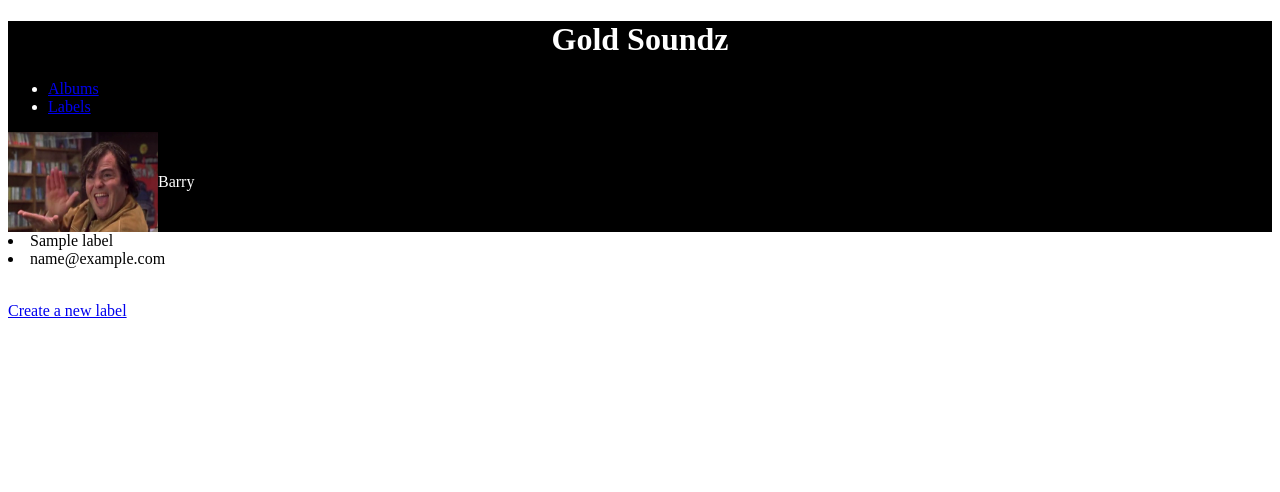
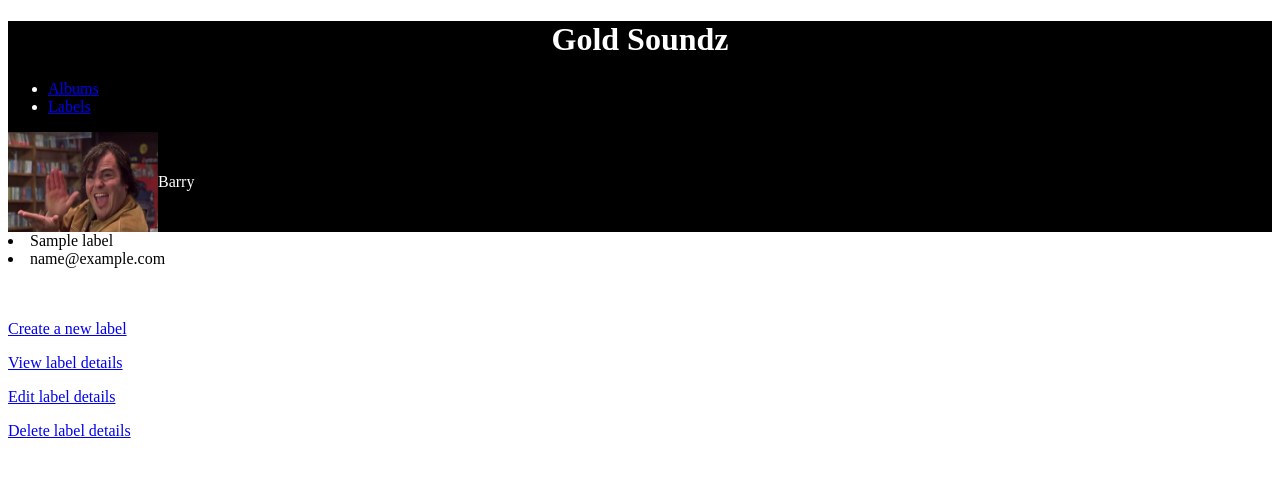
Before and after one commit to RatBoyJim/GoldSoundz, a Flask app: page /labels in a window 1280 px wide. Shown: the top 492 px of the page. Run offline with Flask 2, Linux system fonts and the light colour scheme; a database or web service that is not in the repository returns one stand-in record (values such as "Sample title"); some libraries are stand-ins or nearby versions.

Commit message:
CRUD fully working

```diff
--- a/controllers/album_controller.py
+++ b/controllers/album_controller.py
@@ -54,8 +54,6 @@ def edit_album(id):
     return render_template("albums/edit.html", album = album, labels = labels)
 
 
-#UPDATE
-
 @albums_blueprint.route("/albums/<id>", methods = ["POST"])
 def update_album(id):
     title = request.form["title"]
@@ -75,7 +73,7 @@ def update_album(id):
 
 #DELETE
 
-@albums_blueprint.route("/albums/<id>/delete", methods=["POST"])
+@albums_blueprint.route("/albums/<id>/delete", methods=["GET"])
 def delete_album(id):
     album_repository.delete(id)
     return redirect('/albums')
--- a/controllers/label_controller.py
+++ b/controllers/label_controller.py
@@ -55,14 +55,14 @@ def update_label(id):
     name = request.form["name"]
     email = request.form["email"]
 
-    label_update = Label(name, email)
+    label_update = Label(name, email, id)
     label_repository.update(label_update)
     return redirect('/labels')
 
 
 #DELETE
 
-@labels_blueprint.route("/labels/<id>/delete", methods = ["POST"])
+@labels_blueprint.route("/labels/<id>/delete", methods=["GET"])
 def delete_label(id):
     label_repository.delete(id)
     return redirect('/labels')
--- a/repositories/label_repository.py
+++ b/repositories/label_repository.py
@@ -39,7 +39,7 @@ def select(id):
 
 def update(label):
     sql = "UPDATE labels SET (name, email) = (%s, %s) WHERE id = %s"
-    values = [label.first_name, label.email, label.id]
+    values = [label.name, label.email, label.id]
     run_sql(sql, values)
 
 
@@ -49,6 +49,6 @@ def delete_all():
 
 
 def delete(id):
-    sql = 'DELETE  FROM tasks WHERE id = %s'
+    sql = 'DELETE  FROM labels WHERE id = %s'
     values= [id]
-    run-sql(sql, values)
+    run_sql(sql, values)
--- a/templates/albums/edit.html
+++ b/templates/albums/edit.html
@@ -2,7 +2,7 @@
 
 {% block content %}
 
-<form action="/albums" method="POST">
+<form action="/albums/{{album.id}}" method="POST">
     <div>
         <label for="title">Title:</label>
         <input type="text" name="title" id="title" value="{{album.title}}" required autofocus>
@@ -17,7 +17,7 @@
     </div>
     <div>
         <label for="ideal_units">Ideal amount of units:</label>
-        <input type="number" name="ideal_units" id="amount_units" value="{{album.ideal_units}}" required>
+        <input type="number" name="ideal_units" id="ideal_units" value="{{album.ideal_units}}" required>
     </div>
     <div>
         <label for="cost">Cost per album:</label>
@@ -36,7 +36,7 @@
         <select id="label_id" name="label_id">
           {% for label in labels %}
             <option value="{{ label.id }}"
-              {% if album.label.id== label.id %} selected="selected"{% endif %}>
+              {% if album.label.id == label.id %} selected="selected"{% endif %}>
               {{ label.name }}
             </option>
           {% endfor %}
--- a/templates/albums/index.html
+++ b/templates/albums/index.html
@@ -25,8 +25,10 @@
     <p>{{ album.id }}</p>
     </div>
     <div class="buttons">
-        <form class="delete-form" action="/albums/{{album.id}}/delete" method="POST">
+            <a href="/albums/new">Create new album entry</a>
             <a href="/albums/{{album.id}}/delete">Delete</a>
+            <a href="/albums/{{album.id}}/edit">Edit</a>
+            <a href="/albums/{{album.id}}/show">Review</a>
           </form>
         {% if album.amount_units > album.ideal_units %}
           <i class="fa fa-check fa-2x" style="color:green" aria-hidden="true"></i>
--- a/templates/albums/new.html
+++ b/templates/albums/new.html
@@ -1,6 +1,10 @@
 {% extends 'base.html' %}
 
 {% block content %}
+
+<h2>PLEASE REMEMBER</h2>
+<h3>If you are adding an album that has a new label you will need to create the new label details first</h3>
+<a href="/labels/new">Create a new label</a>
 
 <form action="/albums" method="POST">
     <div>
--- a/templates/labels/edit.html
+++ b/templates/labels/edit.html
@@ -2,7 +2,7 @@
 
 {% block content %}
 
-<form action="/labels" method="POST">
+<form action="/labels/{{label.id}}" method="POST">
     <div>
         <label for="name">Name:</label>
         <input type="text" name="name" id="name" value="{{label.name}}" required autofocus>
--- a/templates/labels/index.html
+++ b/templates/labels/index.html
@@ -6,8 +6,13 @@
 {% for label in labels %}
     <li>{{ label.name }}</li>
     <li>{{ label.email }}</li>
+    <br>
+    <br>
+<p><a href="/labels/new">Create a new label</a></p>
+<p><a href="/labels/{{label.id}}/show">View label details</a></p>
+<p><a href="/labels/{{label.id}}/edit">Edit label details</a></p>
+<p><a href="/labels/{{label.id}}/delete">Delete label details</a></p>
 {% endfor %}
 </div>
-<br>
-<p><a href="/labels/new">Create a new label</a></p>
+
 {% endblock %}
```
Also changed, not shown: repositories/album_repository.py (+4 -4 lines).
